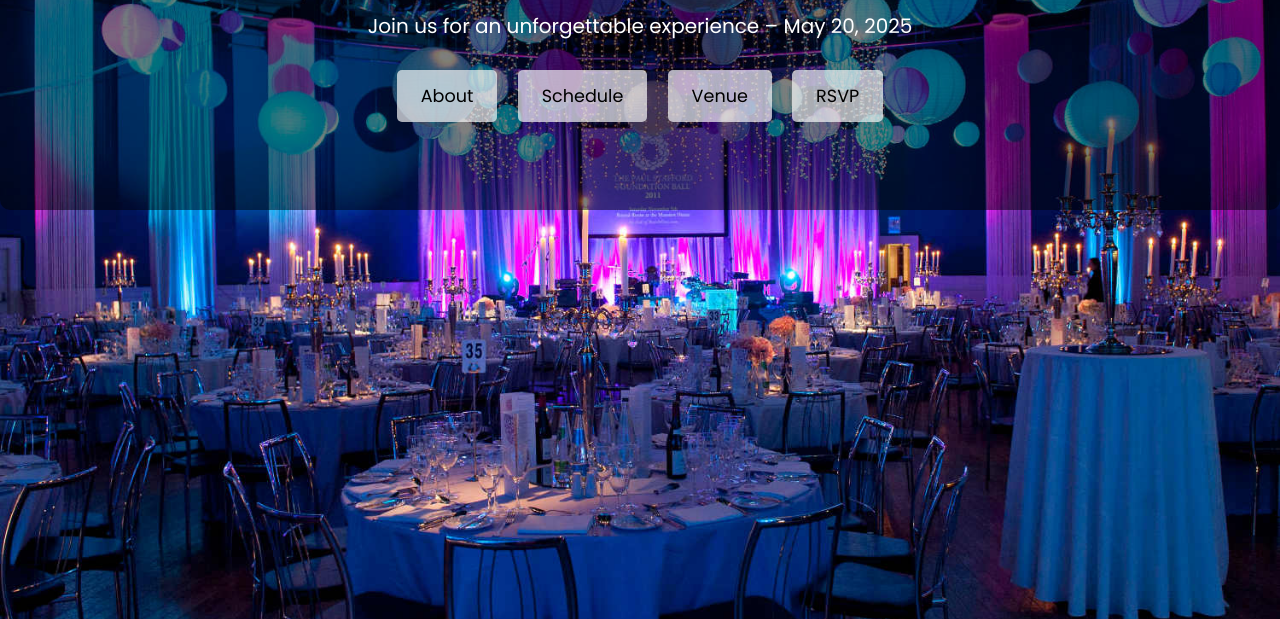
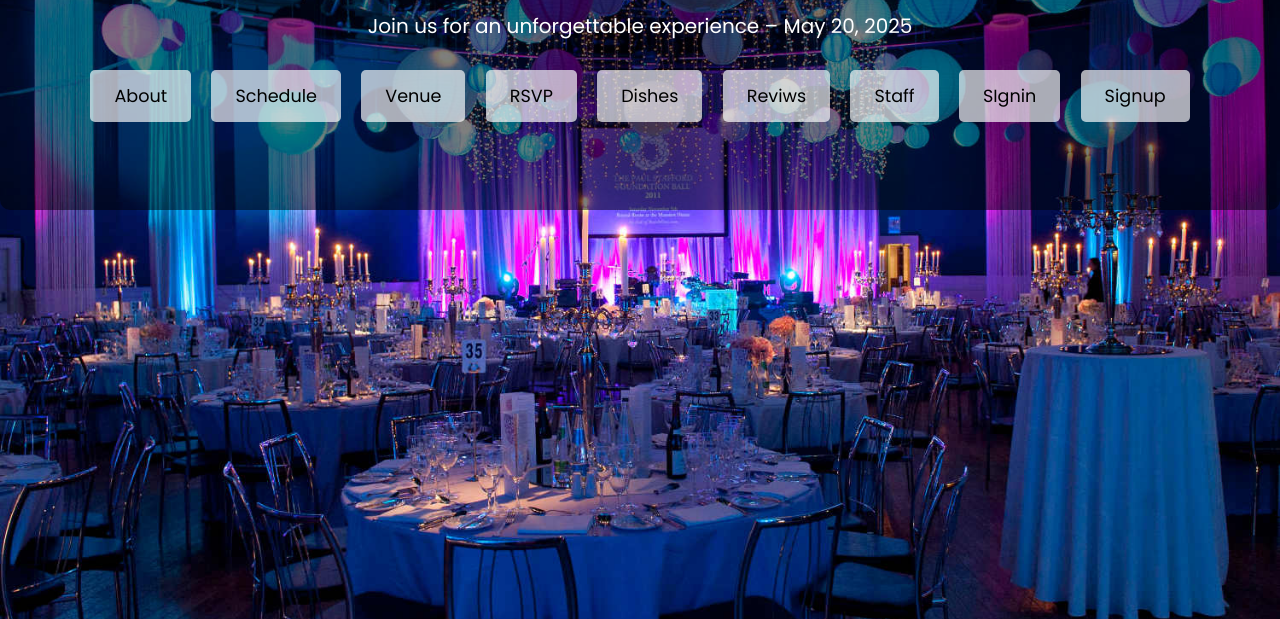
Before and after one commit to danishcorder/event-website, a plain HTML site: page index.html in a window 1280 px wide. Shown: the part 181-800 px from the top of the page. Drawn offline with Linux system fonts and the light colour scheme.

Commit message:
Update index.html

```diff
--- a/index.html
+++ b/index.html
@@ -97,6 +97,11 @@
         <a href="schedule.html">Schedule</a>
         <a href="venue.html">Venue</a>
         <a href="rsvp.html">RSVP</a>
+        <a href="dishes.html">Dishes</a>
+        <a href="reviews.html">Reviws</a>
+        <a href="staff.html">Staff</a>
+        <a href="signin.html">SIgnin</a>
+        <a href="signup.html">Signup</a>
       </nav>
     </div>
   </header>
```
